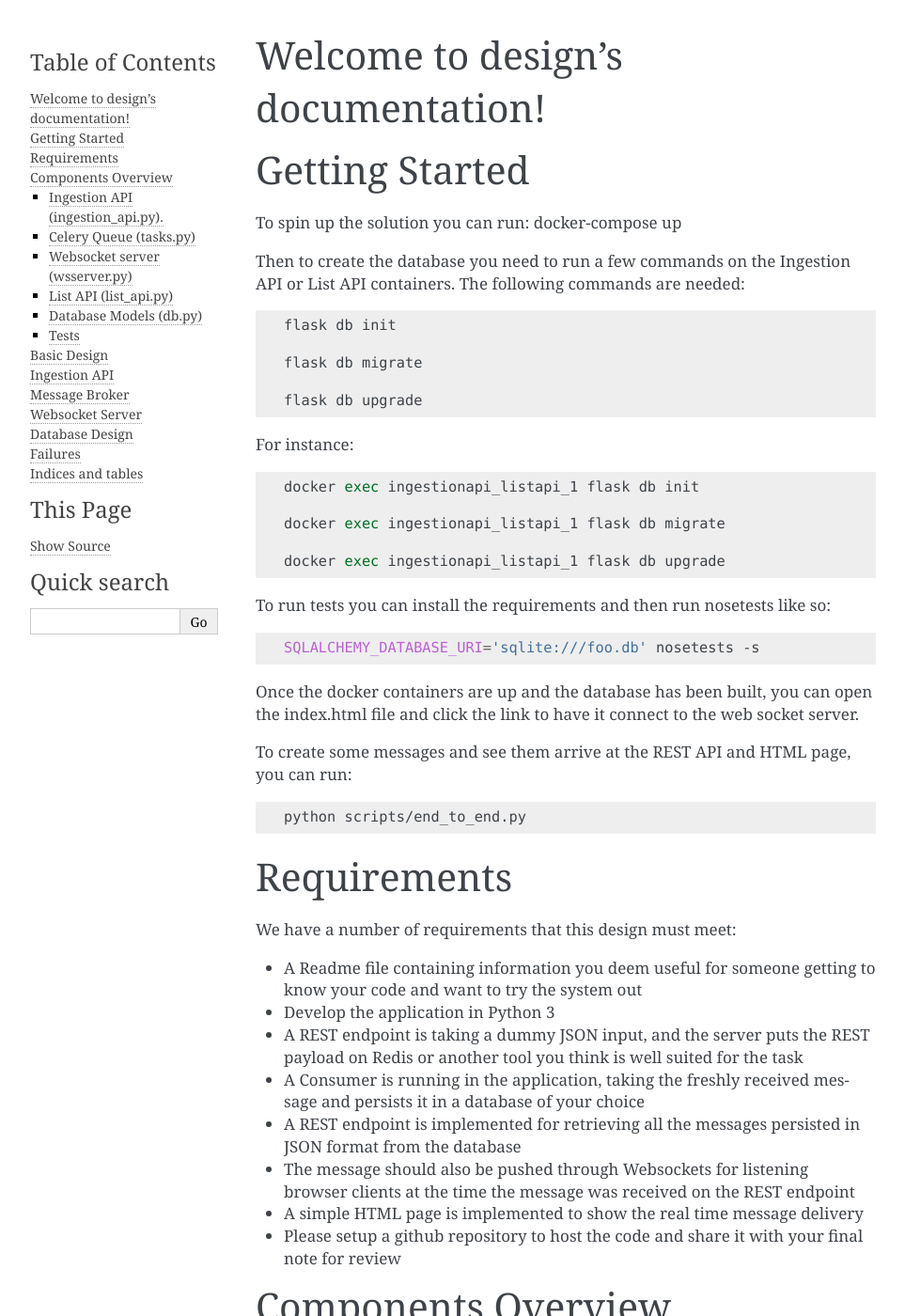
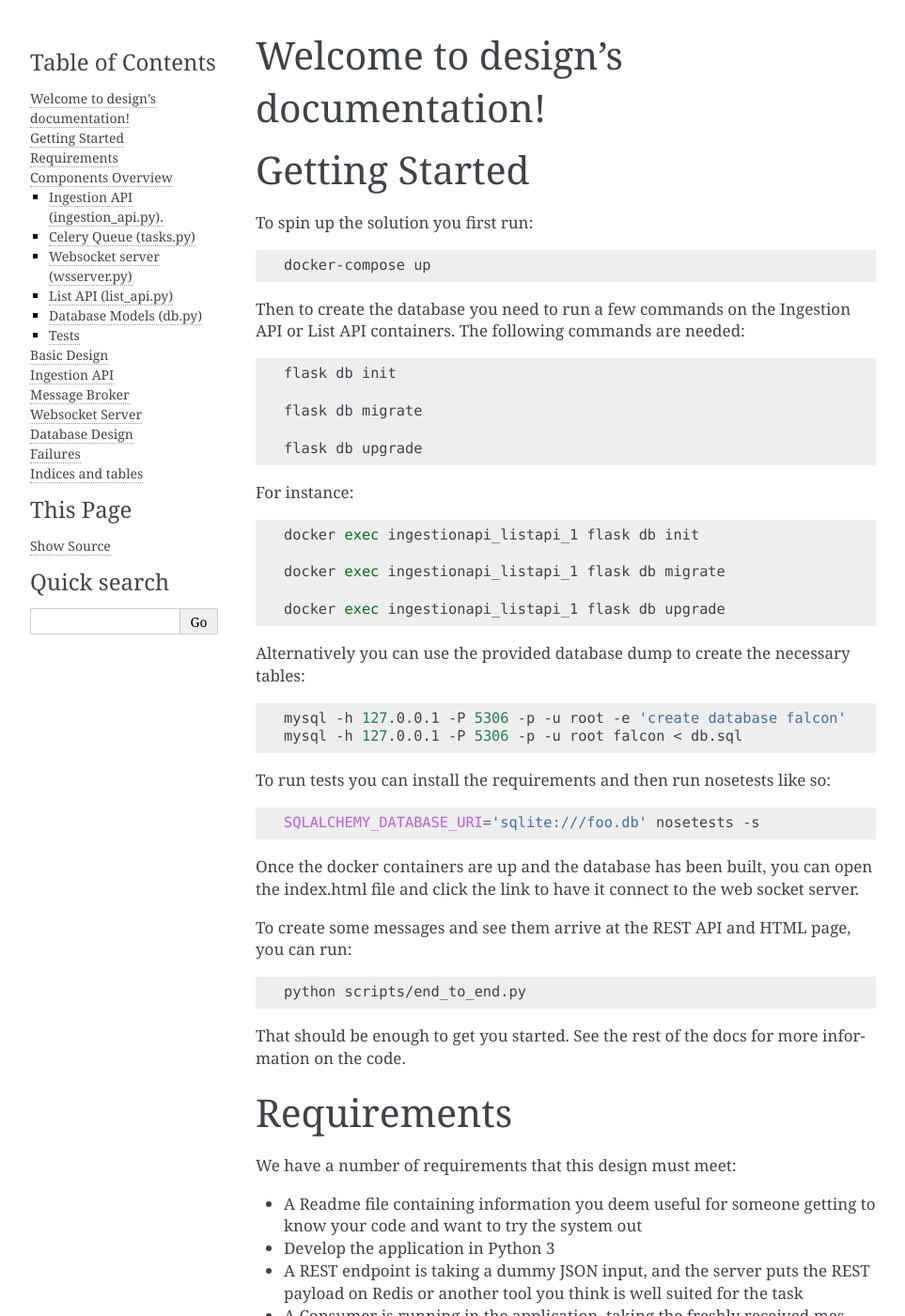
Before and after one commit to rmca/fip, a Sphinx documentation site: the page built from ingestionapi/docs/source/index.rst, in a window 1280 px wide and 1400 px high. Shown: the whole window at 94% size, without its empty margins (148-1111 px from the left). Built offline with Sphinx 7.4.7, drawn with Linux system fonts in a browser that asks for light colours.

Commit message:
Add alternative way to build database to the docs

```diff
--- a/ingestionapi/docs/source/index.rst
+++ b/ingestionapi/docs/source/index.rst
@@ -14,7 +14,11 @@ Welcome to design's documentation!
 Getting Started
 ===============
 
-To spin up the solution you can run: docker-compose up
+To spin up the solution you first run:
+
+.. code-block:: bash
+
+  docker-compose up
 
 Then to create the database you need to run a few commands on the
 Ingestion API or List API containers. The following commands are needed:
@@ -37,6 +41,14 @@ For instance:
 
   docker exec ingestionapi_listapi_1 flask db upgrade
 
+Alternatively you can use the provided database dump to create the necessary tables:
+
+.. code-block:: bash
+
+  mysql -h 127.0.0.1 -P 5306 -p -u root -e 'create database falcon'
+  mysql -h 127.0.0.1 -P 5306 -p -u root falcon < db.sql
+
+
 To run tests you can install the requirements and then run nosetests like so:
 
 .. code-block:: bash
@@ -52,6 +64,9 @@ To create some messages and see them arrive at the REST API and HTML page, you c
 .. code-block:: bash
 
   python scripts/end_to_end.py
+
+That should be enough to get you started. See the rest of the docs for more
+information on the code.
 
 Requirements
 ============
```
